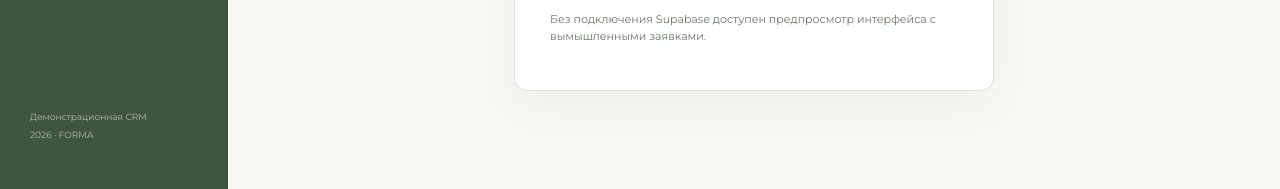
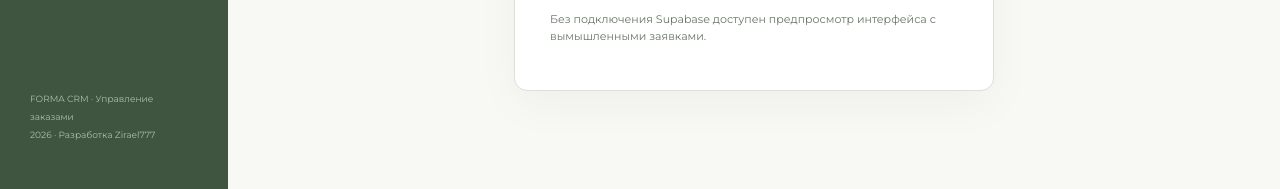
Before and after one commit to Zirael777/forma, a plain HTML site: page crm/index.html in a window 1280 px wide. Shown: the part 608-797 px from the top of the page. Drawn offline with nearby package versions, Linux system fonts and the light colour scheme; a script that the page names is missing.

Commit message:
Add files via upload

```diff
--- a/crm/index.html
+++ b/crm/index.html
@@ -1,5 +1,5 @@
 <!doctype html><html lang="ru"><head><meta charset="utf-8"><meta name="viewport" content="width=device-width,initial-scale=1"><meta name="robots" content="noindex,nofollow"><title>FORMA CRM — управление заказами</title><link rel="icon" href="../assets/favicon.png"><link rel="preconnect" href="https://fonts.googleapis.com"><link href="https://fonts.googleapis.com/css2?family=Cormorant+Garamond:wght@400;500;600;700&family=Montserrat:wght@400;500;600;700&display=swap" rel="stylesheet"><link rel="stylesheet" href="crm.css"><script src="../js/config.js" defer></script><script type="module" src="crm.js"></script></head><body>
-<div class="app"><aside class="sidebar"><div class="logo"><a href="../index.html">FORMA</a><small>МАСТЕРСКАЯ · CRM</small></div><nav class="side-nav"><a class="active" href="#orders">▦ Заказы</a><a href="../index.html">↗ Открыть сайт</a></nav><div class="sidebar-bottom">Демонстрационная CRM<br>2026 · FORMA</div></aside>
+<div class="app"><aside class="sidebar"><div class="logo"><a href="../index.html">FORMA</a><small>МАСТЕРСКАЯ · CRM</small></div><nav class="side-nav"><a class="active" href="#orders">▦ Заказы</a><a href="../index.html">↗ Открыть сайт</a></nav><div class="sidebar-bottom">FORMA CRM · Управление заказами<br>2026 · Разработка Zirael777</div></aside>
 <div class="workspace"><header class="topbar"><div><span class="crumb">FORMA / УПРАВЛЕНИЕ</span><h1>Заказы мастерской</h1></div><div class="auth-top"><span id="auth-state">Режим просмотра</span><button id="signout" hidden>Выйти</button></div></header>
 <section id="login-pane" class="login-pane"><div class="login-card"><span class="eyebrow">Доступ администратора</span><h2>Вход в FORMA CRM</h2><p>Укажи email и пароль пользователя, созданного в Supabase Authentication.</p><form id="login-form"><label>Email<input type="email" id="email" autocomplete="username" required></label><label>Пароль<input type="password" id="password" autocomplete="current-password" required></label><button type="submit">Войти в CRM →</button></form><p id="login-message" role="status"></p><p class="login-hint">Без подключения Supabase доступен предпросмотр интерфейса с вымышленными заявками.</p></div></section>
 <section id="dashboard" hidden><div class="mode-banner" id="mode-banner">Демонстрационные данные · никакие реальные контакты не используются</div><div class="stats"><article><span>Всего заявок</span><strong id="stat-all">0</strong></article><article><span>Новые</span><strong id="stat-new">0</strong></article><article><span>В работе</span><strong id="stat-progress">0</strong></article><article><span>Завершены</span><strong id="stat-done">0</strong></article></div><div class="tools"><div><h2>Воронка заказов</h2><p>Перемещайте заявку между этапами через карточку заказа</p></div><button id="refresh">↻ Обновить</button></div><div id="kanban" class="kanban" aria-label="Заказы по статусам"></div></section>
```
